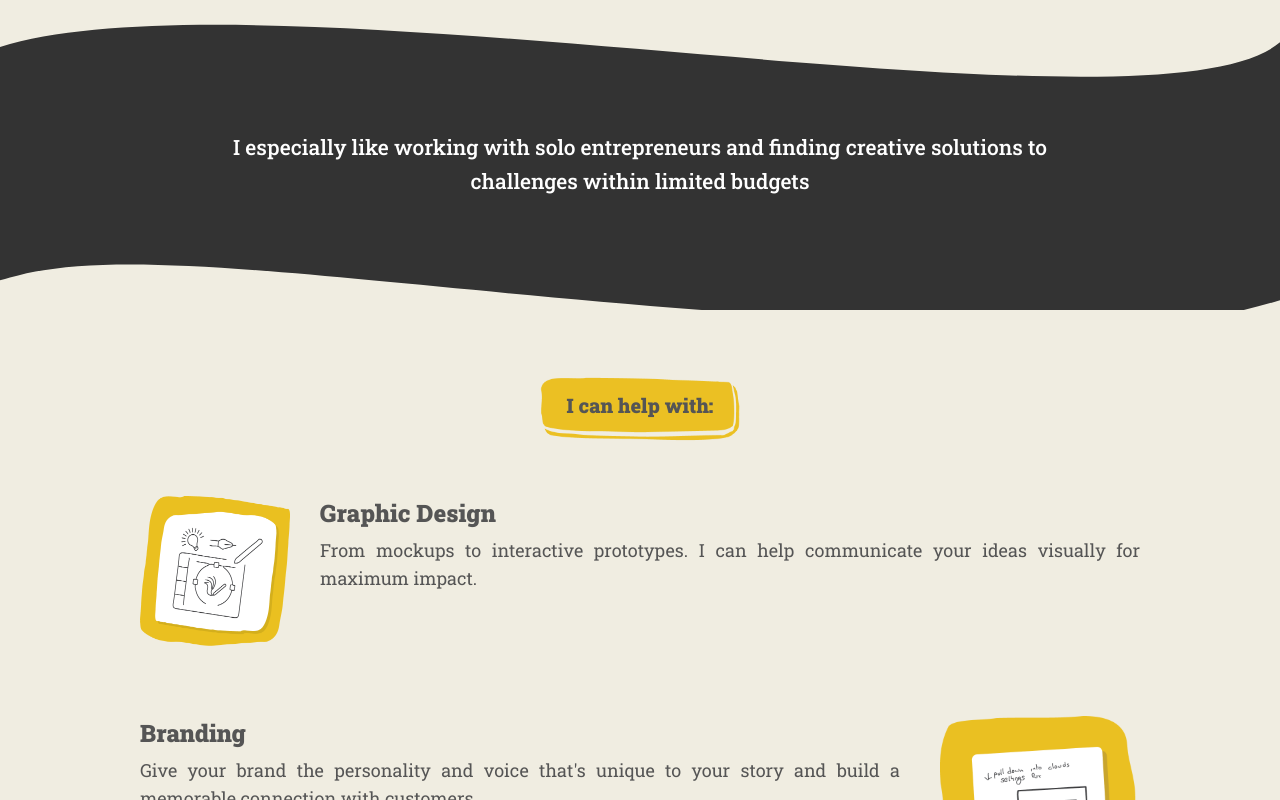
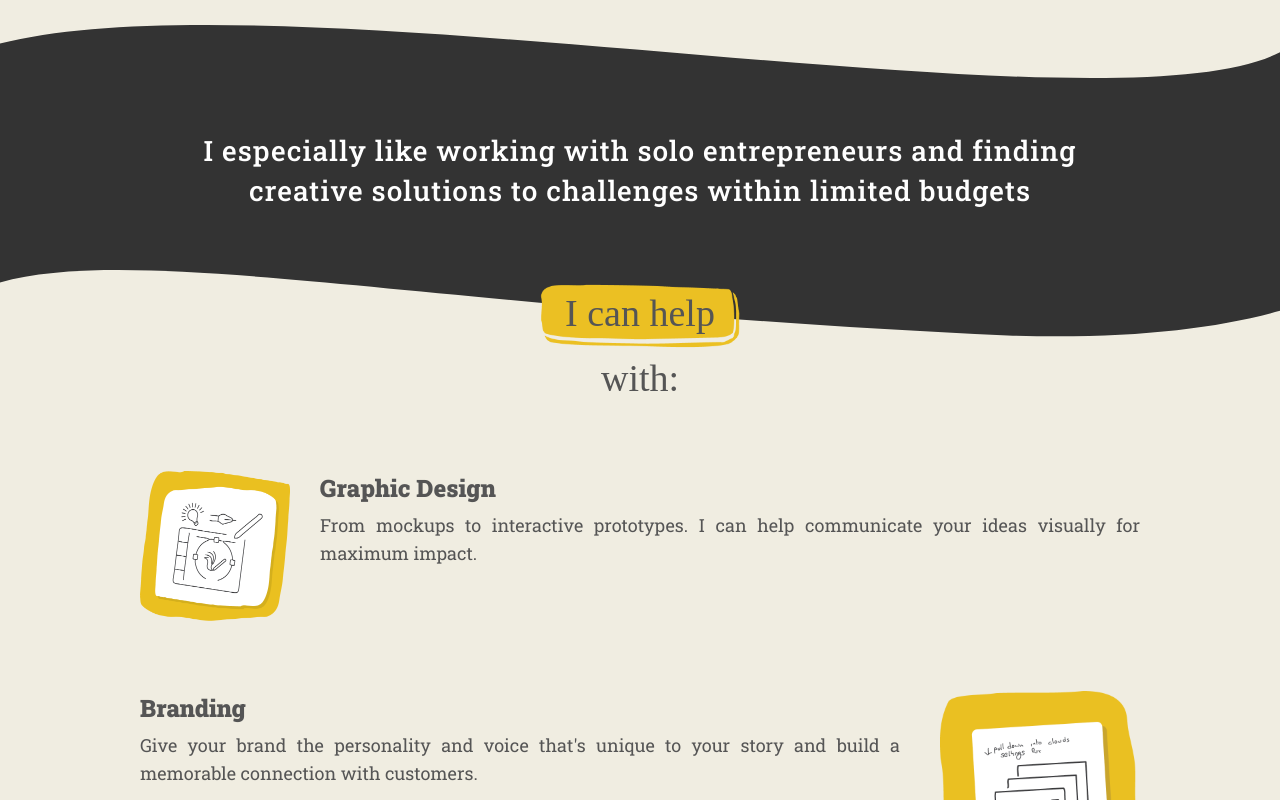
Before and after one commit to ayushsaranGithuB/ayush-personal-react, a Next.js app: page / in a window 1280 px wide. Shown: the part 1000-1800 px from the top of the page. Built offline with nearby package versions, Linux system fonts and the light colour scheme; a web font is replaced by a local one.

Commit message:
mobile styles

```diff
--- a/styles/Home.module.css
+++ b/styles/Home.module.css
@@ -132,9 +132,9 @@ section.homeHero{
         color: #fff;
         margin: 1em auto;
         width: 100vw;
-        background: url('/img/wave-2.svg') no-repeat 0 0;
-        background-size: cover;
-        padding: 8em 0;
+        background: url('/img/wave-2.svg') no-repeat center top;
+        background-size:auto  100%;
+        padding: 4em 0 5em;
         max-width: 100%;
     }
 
@@ -144,6 +144,8 @@ section.homeHero{
         text-align: center;
         font-weight: 500;
         line-height: 1.6em;
+        max-width: 70ch;
+        font-size: 24px;
     }
 
 
@@ -164,10 +166,12 @@ section.homeHero{
         background-size:contain; ;
         width: 200px;
         text-align: center;
-        line-height: 62px;
-        font-size: 20px;
+        line-height: 65px;
+        font-size: 38px;
+        font-weight: normal;
         padding-bottom: 10px;
         margin: 0 auto 50px;
+        font-family: var(--font-alt);
     }
 
     .homeServices .service {
@@ -337,8 +341,8 @@ section.homeHero{
 
     .homePage section.homeSoloEnt{
         min-width: 100%;
-        padding-top: 4em;
-        padding-bottom: 8em;
+        padding-top: 6em;
+        padding-bottom: 7em;
         margin: 0 0 0 0;
     }
 
@@ -429,10 +433,15 @@ section.homeHero{
 
 @media (min-width: 680px) {
 
+
     section.homeRecentProjects{
         max-width: 80%;
         padding-left: 10%;
         padding-right: 10%;
+    }
+    section.homeServices{
+        padding-top: 0;
+        margin-top: -60px;
     }
 
 }
@@ -459,4 +468,21 @@ section.homeHero{
     top: -40px;
 
 }
+
+section.homeSoloEnt{
+    margin: 1em auto;
+    padding: 8em 0 9em;
 }
+
+.homeSoloEnt h2{
+    margin: 0 auto;
+    font-size: 28px;
+    letter-spacing: 1px;
+    line-height: 40px;
+}
+section.homeServices{
+    margin-top: -70px;
+}
+
+
+}
```
